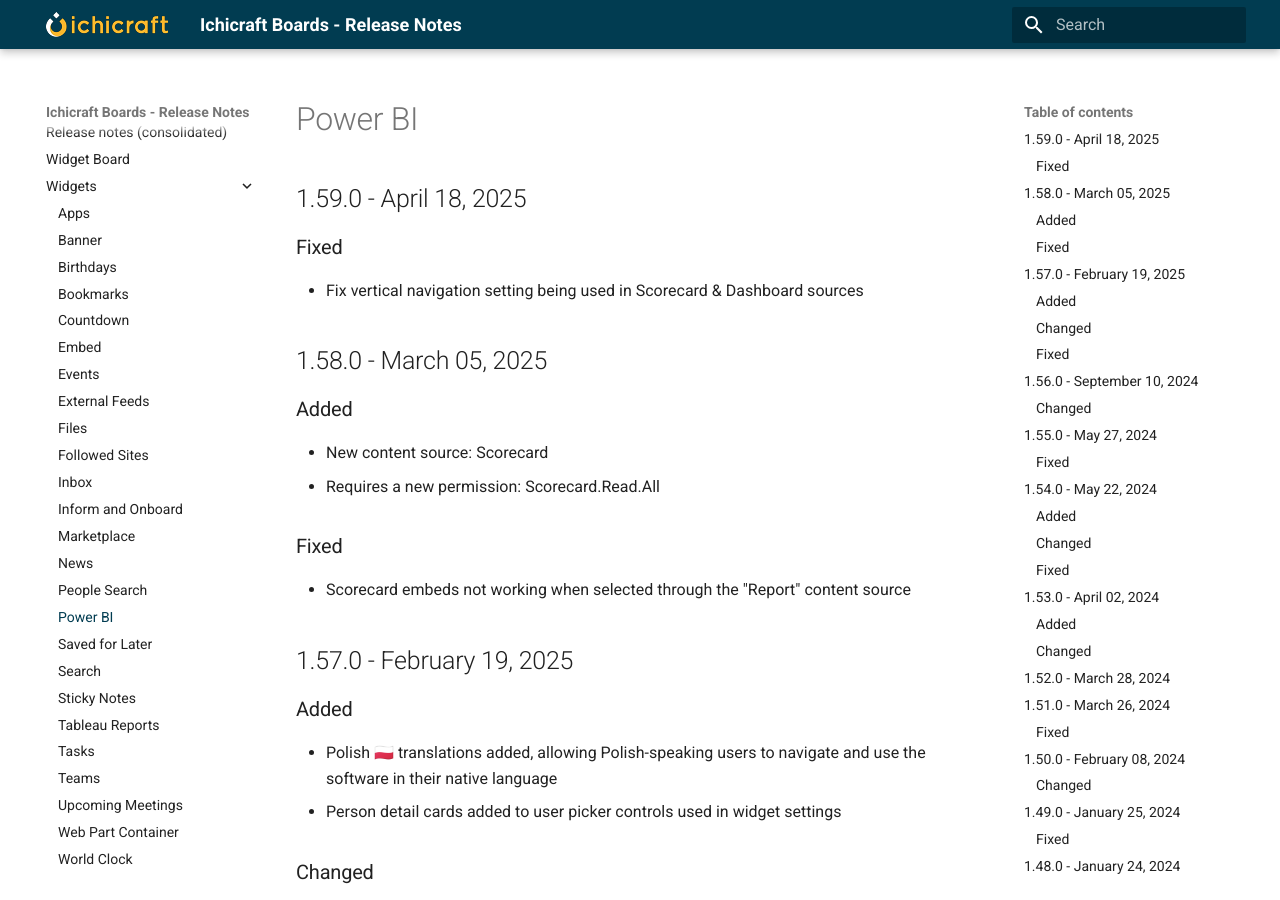
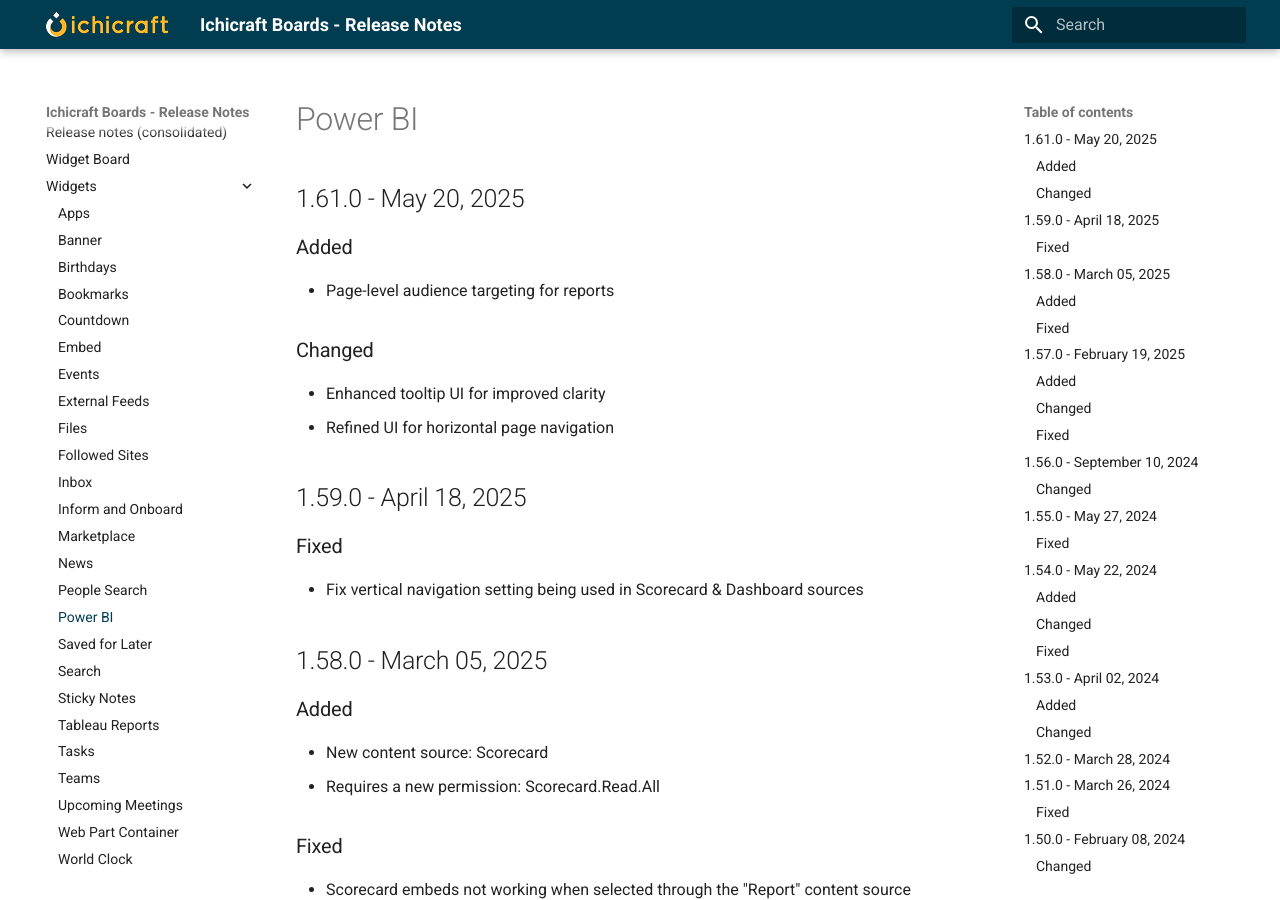
Before and after one commit to ichicraft/widgets-docs, an MkDocs documentation site: the page built from docs/Widgets/Power BI.md, in a window 1280 px wide and 900 px high. Built offline with MkDocs 1.6.1 and Material for MkDocs 9.7.7, drawn with Linux system fonts in a browser that asks for light colours.

```diff
--- a/docs/Widgets/Power BI.md
+++ b/docs/Widgets/Power BI.md
@@ -1,3 +1,12 @@
+## 1.61.0 - May 20, 2025
+
+### Added
+- Page-level audience targeting for reports
+
+### Changed
+- Enhanced tooltip UI for improved clarity
+- Refined UI for horizontal page navigation
+
 ## 1.59.0 - April 18, 2025
 
 ### Fixed
```
Also changed, not shown: docs/Release-notes-(consolidated).md (+9 -0 lines).
